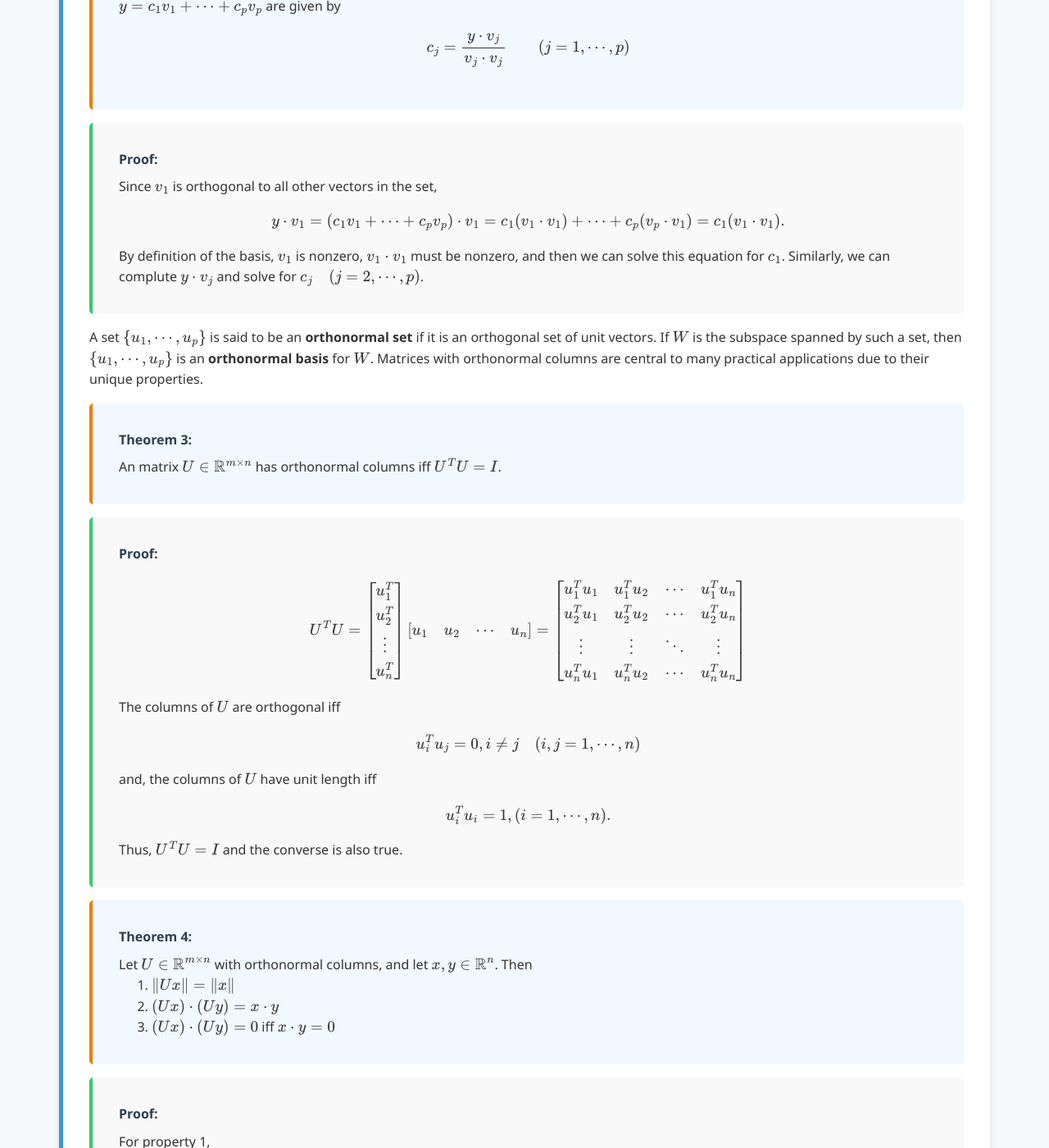
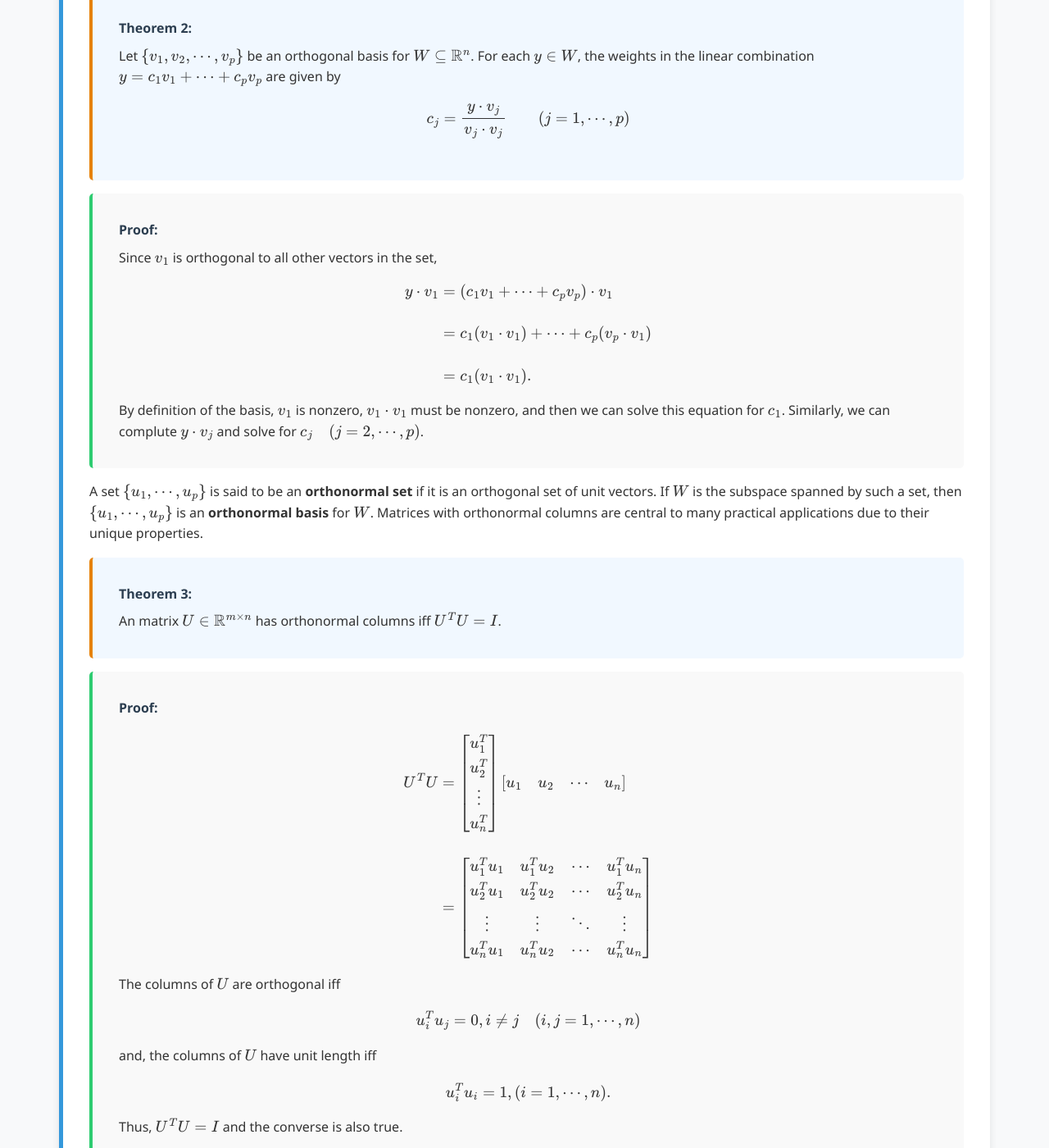
Before and after one commit to Yusukey01/yusukey01.github.io, a Jekyll site: the page built from Mathematics/Linear_algebra/orthogonality.html, in a window 1280 px wide and 1400 px high, scrolled down 2709 px. Shown: the whole window at 82% size. Built offline with Jekyll 4.4.1, drawn with Linux system fonts in a browser that asks for light colours; some of the changed text lies outside the part shown.

Commit message:
organizing stext

```diff
--- a/Mathematics/Linear_algebra/orthogonality.html
+++ b/Mathematics/Linear_algebra/orthogonality.html
@@ -114,9 +116,11 @@ description: Learn about inner product, orthogonality, orthogonal projection, Gr
                 <span class="proof-title">Proof:</span>
                 Since \(v_1\) is orthogonal to all other vectors in the set,
                 \[
-                y \cdot v_1 = (c_1v_1 + \cdots + c_pv_p) \cdot v_1
-                                = c_1(v_1 \cdot v_1) + \cdots + c_p(v_p \cdot v_1)
-                                = c_1(v_1 \cdot v_1).
+                \begin{align*}
+                y \cdot v_1     &= (c_1v_1 + \cdots + c_pv_p) \cdot v_1  \\\\
+                                &= c_1(v_1 \cdot v_1) + \cdots + c_p(v_p \cdot v_1) \\\\
+                                &= c_1(v_1 \cdot v_1).
+                \end{align*}
                 \]
                 By definition of the basis, \(v_1\) is nonzero, \(v_1 \cdot v_1\) must be nonzero, and
                 then we can solve this equation for \(c_1\). Similarly, we can complute \(y \cdot v_j\)
@@ -132,13 +136,15 @@ description: Learn about inner product, orthogonality, orthogonal projection, Gr
             <div class="proof">
                 <span class="proof-title">Proof:</span>
                 \[
-                 U^TU = \begin{bmatrix} u_1^T \\ u_2^T \\  \vdots \\ u_n^T \end{bmatrix}
-                        \begin{bmatrix} u_1 & u_2 & \cdots & u_n \end{bmatrix}
-                        = \begin{bmatrix} u_1^Tu_1 & u_1^Tu_2 & \cdots & u_1^Tu_n \\
+                \begin{align*}
+                 U^TU &= \begin{bmatrix} u_1^T \\ u_2^T \\  \vdots \\ u_n^T \end{bmatrix}
+                        \begin{bmatrix} u_1 & u_2 & \cdots & u_n \end{bmatrix} \\\\
+                        &= \begin{bmatrix} u_1^Tu_1 & u_1^Tu_2 & \cdots & u_1^Tu_n \\
                                         u_2^Tu_1 & u_2^Tu_2 & \cdots & u_2^Tu_n \\
                                         \vdots   &  \vdots  & \ddots & \vdots \\
                                         u_n^Tu_1 & u_n^Tu_2 & \cdots & u_n^Tu_n
                         \end{bmatrix}
+                \end{align*}
                 \]
                 The columns of \(U\) are orthogonal iff
                 \[
@@ -163,15 +169,23 @@ description: Learn about inner product, orthogonality, orthogonal projection, Gr
             </div>
             <div class="proof">
                 <span class="proof-title">Proof:</span>
-                For property 1,
+                For Property 1,
                 \[
-                 \| Ux \|^2 = (Ux)^T(Ux) = x^TU^TUx = x^TIx = x^Tx \Longrightarrow \| Ux \| = \| x \|
+                \begin{align*}
+                 &\| Ux \|^2 = (Ux)^T(Ux) = x^TU^TUx = x^TIx = x^Tx \\\\
+                 &\Longrightarrow \| Ux \| = \| x \|
+                 \end{align*}
                  \]
-                For property 2,
+                For Property 2,
                 \[
-                (Ux) \cdot (Uy) = (Ux)^T(Uy) = x^TU^TUy = x^TIy = x^Ty = x \cdot y \tag{1}
+                \begin{align*}
+                (Ux) \cdot (Uy) &= (Ux)^T(Uy) \\\\
+                                &= x^TU^TUy   \\\\
+                                &= x^TIy = x^Ty \\\\
+                                &= x \cdot y
+                \end{align*}
                 \]
-                Note: We can also prove properties 1 and 3 from the equation (1).
+                Note: We can also prove properties 1 and 3 from the Property 2.
             </div>
             These results are particularly significant for <strong>square</strong> matrices.
             we define a square invertible matrix \(U\) as an <strong>orthogonal matrix</strong> if
```
Also changed, not shown: other parts of Mathematics/Linear_algebra/orthogonality.html (+3 -1 lines).
